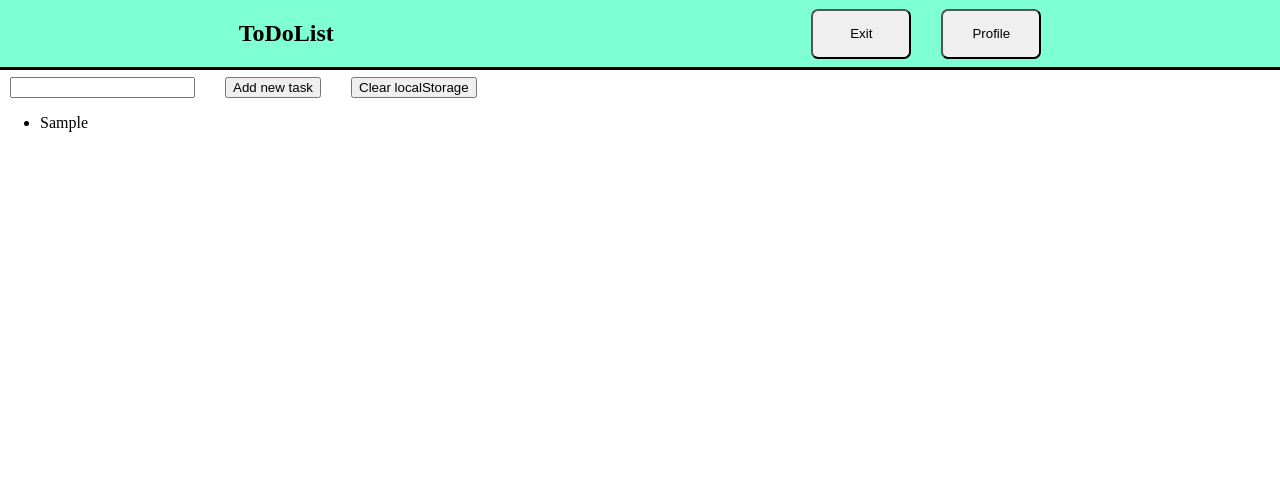
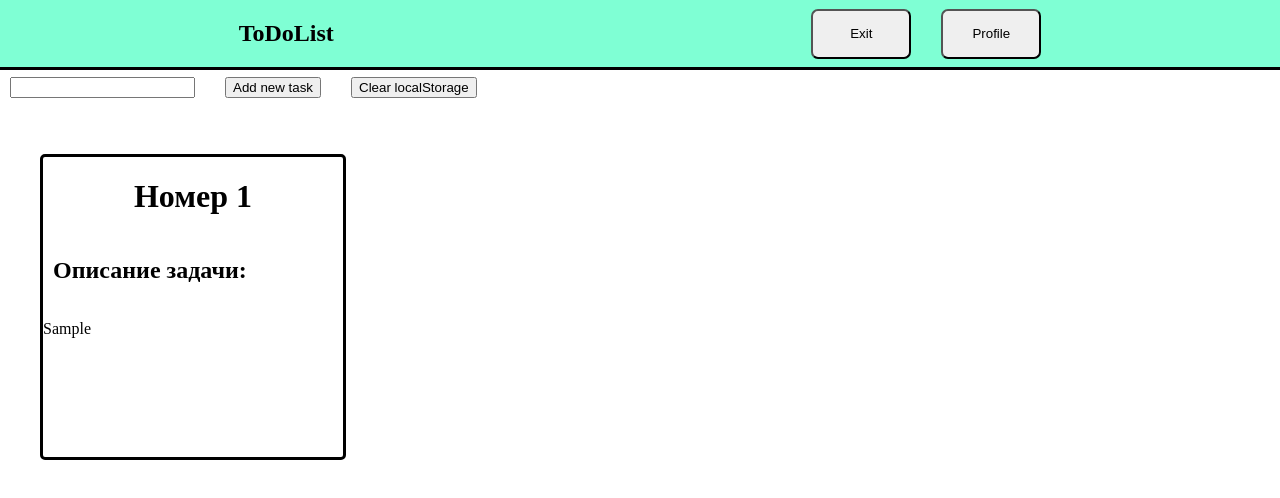
Before and after one commit to CapEugene/todolist, a React (Vite) app: page / in a window 1280 px wide. Both pictures are taken after typing "Sample" into the empty fields and a click on the button "Add new task". Shown: the top 498 px of the page. Built offline with nearby package versions, Linux system fonts and the light colour scheme.

Commit message:
Some design changes

```diff
--- a/src/navbar/navbar.jsx
+++ b/src/navbar/navbar.jsx
@@ -11,6 +11,7 @@ function Navbar() {
     }
 
     return (
+        <>
             <nav className='navbar'>
                 <h1>ToDoList</h1>
                 <div className='buttons'>
@@ -18,6 +19,7 @@ function Navbar() {
                     <button className='button' onClick={profile}>Profile</button>
                 </div>
             </nav>
+        </>
     );
 }
 
--- a/src/task/task.css
+++ b/src/task/task.css
@@ -0,0 +1,22 @@
+.task-container {
+    display: flex;
+    flex-direction: column;
+    width: 300px;
+    height: 300px;
+    border-style: solid;
+    border-radius: 5px;
+    margin: 20px;
+}
+
+.tasktitle-style {
+    display: flex;
+    justify-content: center;
+}
+
+.taskinfotitle-style {
+    padding-left: 10px;
+}
+
+.taskinfo-style {
+
+}
--- a/src/task/task.jsx
+++ b/src/task/task.jsx
@@ -1,5 +1,15 @@
-function Task() {
+import './task.css';
 
+function Task({ task }) {
+    return (
+        <>
+            <div className="task-container">
+                <h1 className='tasktitle-style'>Номер {task.id}</h1>
+                <h2 className='taskinfotitle-style'>Описание задачи:</h2>
+                <p className='taskinfo-style'>{task.taskinfo}</p>
+            </div>
+        </>
+    );
 }
 
 export default Task;
--- a/src/todolist/todolist.css
+++ b/src/todolist/todolist.css
@@ -12,5 +12,8 @@
 
 .tasks-container {
     display: flex;
-    flex-direction: column;
+    flex-direction: row;
+    justify-content: space-between;
+    flex-wrap: wrap;
+    padding: 20px;
 }
--- a/src/todolist/todolist.jsx
+++ b/src/todolist/todolist.jsx
@@ -11,11 +11,15 @@ function MainPage() {
         getTasks();
     }, []);
 
+    console.log(tasks);
+
     const getTasks = () => {
         const retrievedTasks = [];
         for (let i = 1; i <= localStorage.length; i++) {
             const retrievedTask = JSON.parse(localStorage.getItem(i));
-            retrievedTasks.push(retrievedTask.taskinfo);
+            if (retrievedTask) {
+                retrievedTasks.push(retrievedTask);
+            }
         }
         setTasks(retrievedTasks);
     };
@@ -33,7 +37,7 @@ function MainPage() {
             };
 
             localStorage.setItem(task.id, JSON.stringify(task));
-            setTasks([...tasks, input]);
+            setTasks([...tasks, task]);
             document.getElementById("input").value = '';
         }
     };
@@ -58,8 +62,11 @@ function MainPage() {
                 </div>
 
                 <ul className='tasks-container'>
-                    {tasks.map((task, index) => (
+                    {/* {tasks.map((task, index) => (
                         <li className='list-container' key={index}>{task}</li>
+                    ))} */}
+                    {tasks.map((task) => (
+                        <Task key={task.id} task={task} />
                     ))}
                 </ul>
             </div>
```
Lines whose indentation alone changed are shown as unchanged.
